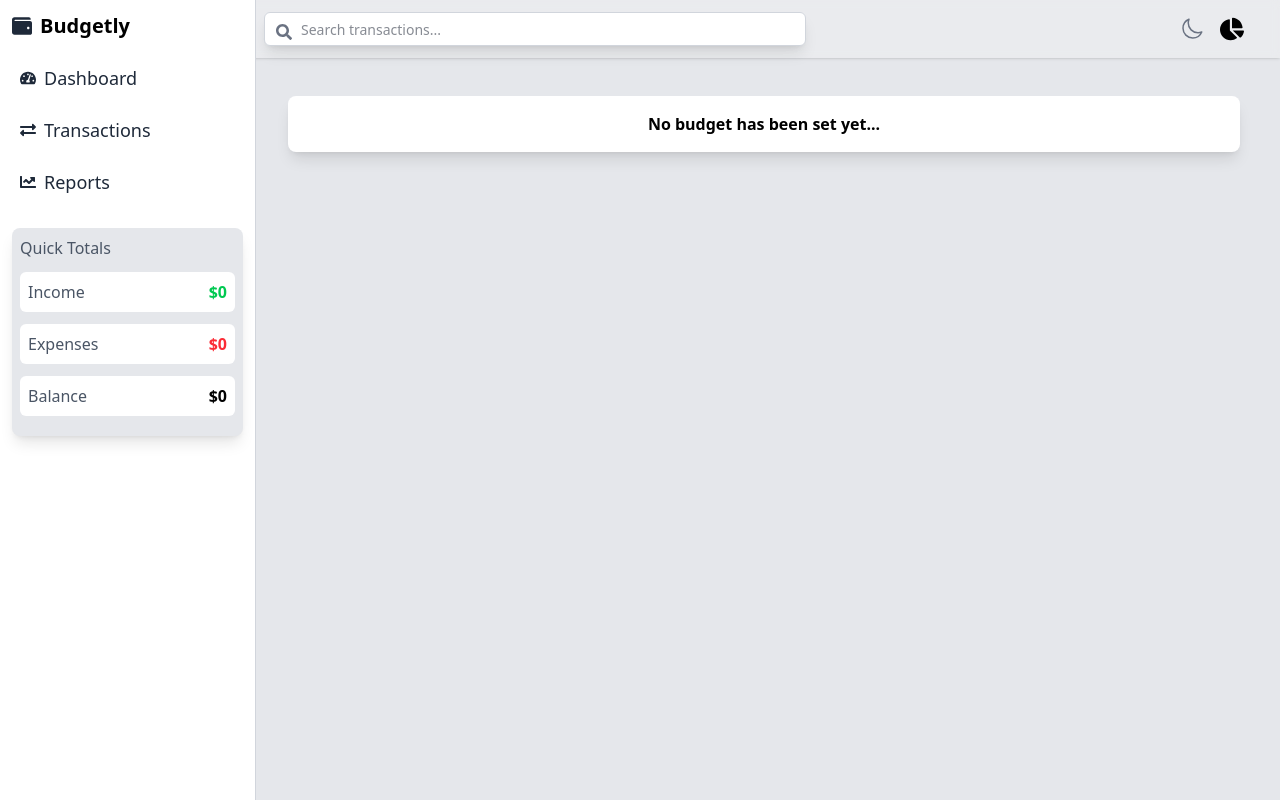
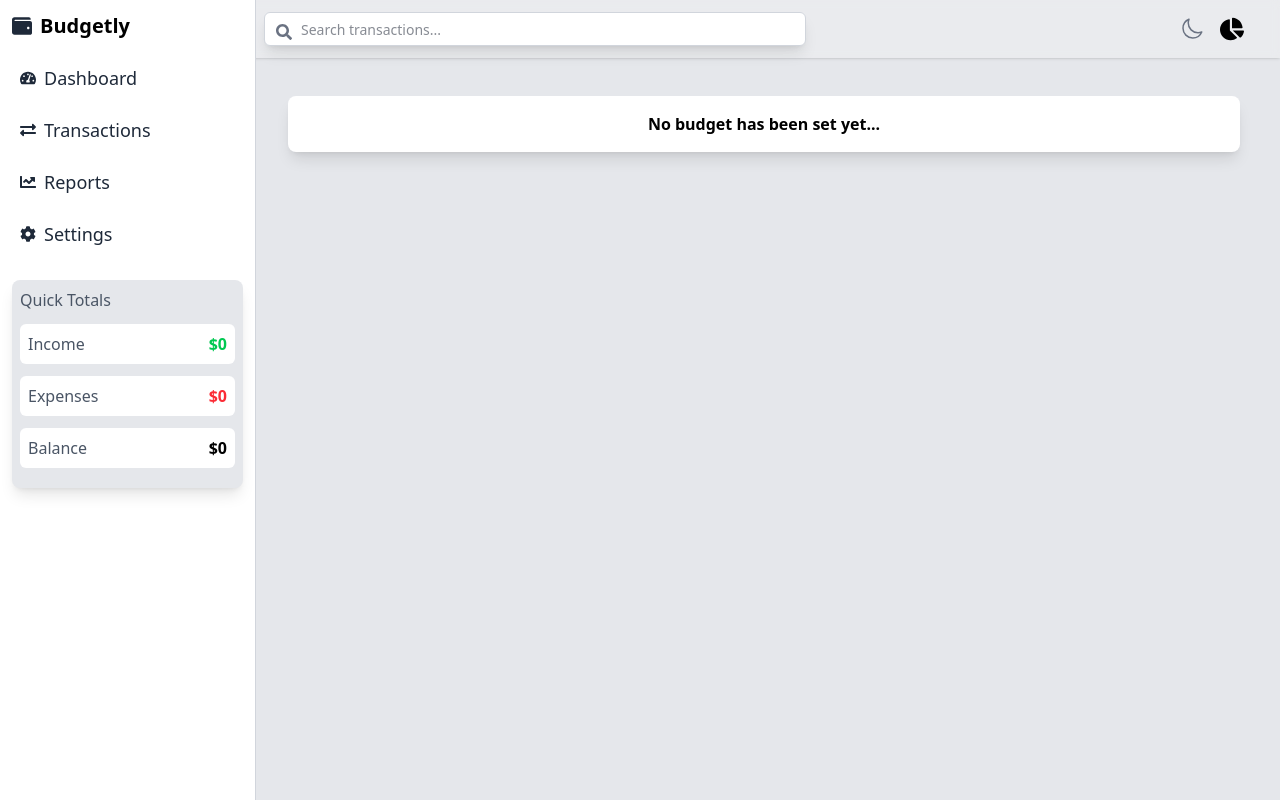
Before and after one commit to Maxi-raph/Budget-Tracker-React, a React (Vite) app: page /manage_budgets in a window 1280 px wide. Built offline with nearby package versions, Linux system fonts and the light colour scheme.

Commit message:
added settings

```diff
--- a/src/components/BudgetDashboard.jsx
+++ b/src/components/BudgetDashboard.jsx
@@ -1,5 +1,6 @@
 import Dashboard from "./pages/Dashboard";
 import Reports from "./pages/Reports";
+import Settings from "./pages/Settings";
 import Transactions from './pages/Transactions';
 import SetBudget from "./pages/SetBudget";
 import ManageBudgets from "./pages/ManageBudgets";
@@ -15,6 +16,7 @@ const BudgetDashboard = () => {
             <Route path="/set_budget" element={<SetBudget />} />
             <Route path="/transactions" element={<Transactions />} />
             <Route path="/reports" element={<Reports />} />
+            <Route path="/settings" element={<Settings />} />
             <Route path='/manage_budgets' element={<ManageBudgets />}/>
         </Routes>
     </div> );
--- a/src/components/Panel.jsx
+++ b/src/components/Panel.jsx
@@ -44,6 +44,7 @@ export const Panel  = ()=>{
             <NavLinks name={'Dashboard'} icon={<FaTachometerAlt className=' text-md'/>} id={'dashboard'} setIsPanelOpen={setIsPanelOpen}/>
             <NavLinks name={'Transactions'} icon={<FaExchangeAlt className=' text-md'/>} id={'transactions'} setIsPanelOpen={setIsPanelOpen}/>
             <NavLinks name={'Reports'} icon={<FaChartLine className=' text-md'/>} id={'reports'} setIsPanelOpen={setIsPanelOpen}/>
+            <NavLinks name={'Settings'} icon={<FaCog className=' text-md'/>} id={'settings'} setIsPanelOpen={setIsPanelOpen}/>
 
             <div className='bg-gray-200 rounded-lg p-2 mt-6 shadow-lg block dark:bg-gray-800'>
                 <h2 className='text-gray-600 font-medium mb-3 dark:text-white'>Quick Totals</h2>
```
